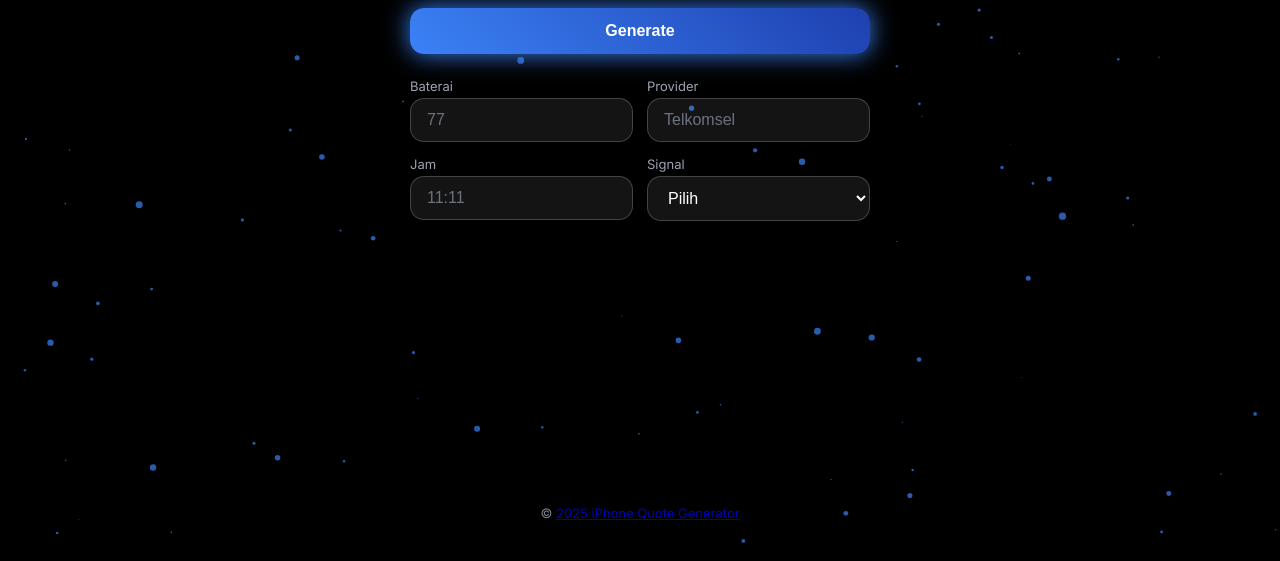
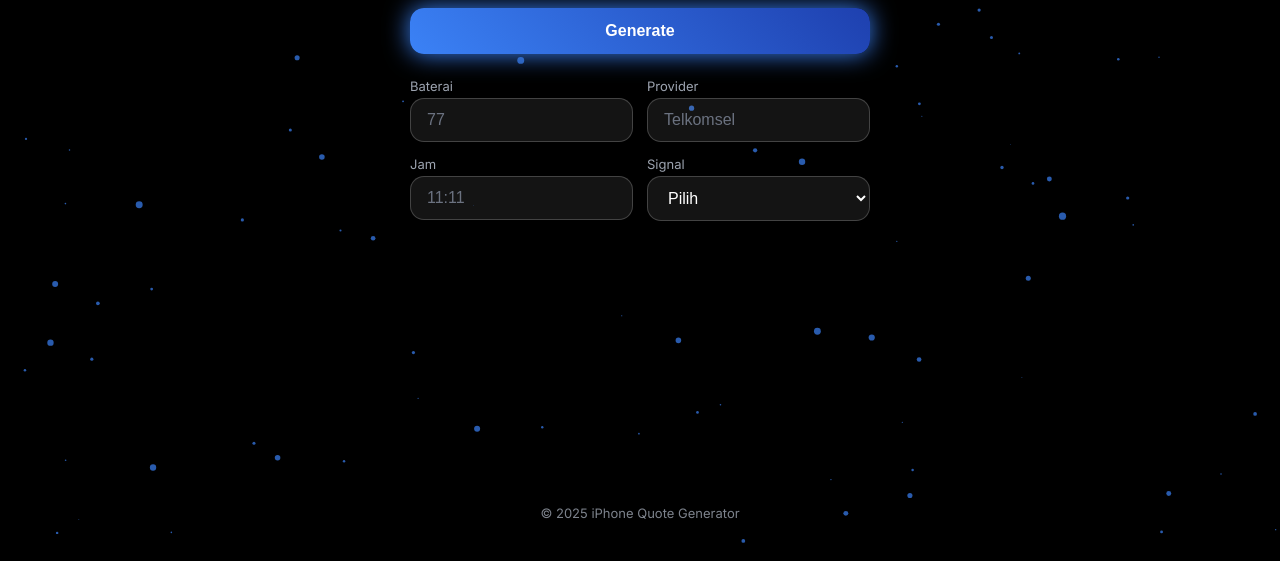
Before and after one commit to GitaNraeni/iqc-generator-v2, a plain HTML site: page index.html in a window 1280 px wide. Shown: the part 239-800 px from the top of the page. Drawn offline with Linux system fonts and the light colour scheme.

Commit message:
index.html

```diff
--- a/index.html
+++ b/index.html
@@ -320,7 +320,7 @@
 
     <!-- Footer -->
     <footer>
-      © <a href="https://github.com/GitaNraeni" target="_blank">2025 iPhone Quote Generator</a>
+      © 2025 iPhone Quote Generator
     </footer>
   </div>
 
```
